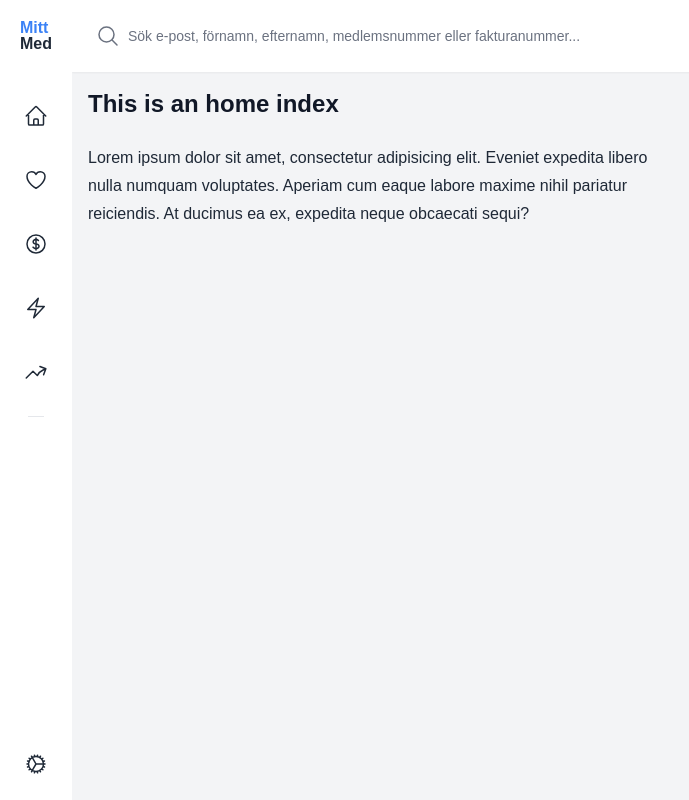
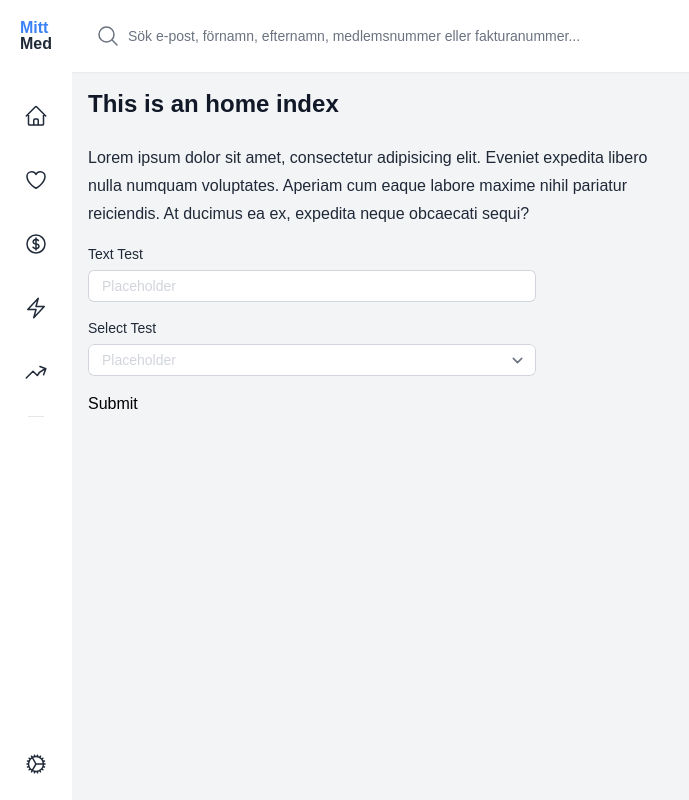
Before and after one commit to dennisfransen/vanga, a Vue app: page / in a window 1280 px wide. Shown: the whole page, without its empty margins (0-689 px from the left). Built offline with nearby package versions, Linux system fonts and the light colour scheme; a web font is replaced by a local one.

Commit message:
select, input matches figma sketch. select has placeholder color

```diff
--- a/src/components/BaseInput.vue
+++ b/src/components/BaseInput.vue
@@ -1,33 +1,59 @@
 <script setup lang="ts">
+import { computed, useAttrs } from 'vue'
+
+defineOptions({ inheritAttrs: false })
+const attrs = useAttrs()
+const model = defineModel<string>({ required: true })
+
 defineProps<{
 	id: string
 	type: 'text' | 'number' | 'email' | 'password' | 'search' | 'tel' | 'url'
 	label: string
-	required?: boolean
 }>()
+
+const isRequired = computed(() => {
+	return attrs.required === '' || attrs.required === true
+})
 </script>
 
 <template>
 	<div>
 		<label :for="id">
 			<span>{{ label }}</span>
-			<span v-if="required"> * </span>
+			<span v-if="isRequired"> * </span>
 		</label>
-		<div class="mt-2">
-			<input :id="id" :name="id" :type="type" v-bind="$attrs" />
+		<div class="inner">
+			<input :type="type" v-bind="attrs" v-model="model" />
 		</div>
 	</div>
 </template>
 
 <style scoped lang="postcss">
 label {
-	@apply block text-sm font-medium leading-6 text-gray-900;
+	@apply block text-sm text-gray-800;
+}
+
+.inner {
+	@apply mt-1.5;
 }
 
 input {
-	@apply block w-full rounded-md border-0 py-1.5 text-gray-900 shadow-sm;
-	@apply placeholder:text-gray-400  sm:text-sm sm:leading-6;
-	@apply ring-1 ring-inset ring-gray-300;
-	@apply focus:ring-2 focus:ring-inset focus:ring-blue-600;
+	@apply border-none ring-1 ring-inset ring-gray-300;
+	@apply text-sm text-gray-900 placeholder:text-gray-300;
+	@apply focus:ring-2 focus:ring-inset focus:ring-blue-500;
+	@apply block w-full max-w-md rounded-md bg-white px-3.5 py-1.5;
+}
+
+input:disabled,
+input:read-only {
+	@apply bg-gray-200 placeholder:text-gray-400;
+}
+
+input:read-only {
+	@apply focus:ring-1 focus:ring-gray-300;
+}
+
+input:disabled {
+	@apply cursor-not-allowed;
 }
 </style>
--- a/src/components/BaseSelect.vue
+++ b/src/components/BaseSelect.vue
@@ -1,31 +1,35 @@
 <script setup lang="ts">
+import { computed, useAttrs } from 'vue'
+
+defineOptions({ inheritAttrs: false })
+const attrs = useAttrs()
+const model = defineModel<string>({ required: true })
+
 defineProps<{
 	id: string
 	label: string
-	options: []
-	loopKey: string
-	optionKey: string
-	required?: boolean
-	placeholder: string
 }>()
+
+const isRequired = computed(() => {
+	return attrs.required === '' || attrs.required === true
+})
 </script>
 
 <template>
 	<div>
 		<label :for="id">
 			<span>{{ label }}</span>
-			<span> * </span>
+			<span v-if="isRequired"> * </span>
 		</label>
-		<div class="mt-2">
-			<select :id="id" :name="id" :required="required" v-bind="$attrs">
-				<option :value="null">{{ placeholder }}</option>
-				<option
-					v-for="(option, index) in options"
-					:key="option[loopKey]"
-					:value="options[index]"
-				>
-					{{ option[optionKey] }}
-				</option>
+		<div class="inner">
+			<select
+				v-bind="attrs"
+				v-model="model"
+				:class="model === '' ? 'text-gray-300' : 'text-gray-800'"
+			>
+				<option value="" :disabled="isRequired" selected>{{ attrs.placeholder }}</option>
+				<option value="option-1">Option 1</option>
+				<option value="option-2">Option 2</option>
 			</select>
 		</div>
 	</div>
@@ -33,13 +37,29 @@ defineProps<{
 
 <style scoped lang="postcss">
 label {
-	@apply block text-sm font-medium leading-6 text-gray-900;
+	@apply block text-sm text-gray-800;
+}
+
+.inner {
+	@apply mt-1.5;
 }
 
 select {
-	@apply block w-full rounded-md border-0 py-1.5 text-gray-900 shadow-sm;
-	@apply ring-1 ring-inset ring-gray-300;
-	@apply focus:ring-2 focus:ring-inset focus:ring-blue-600;
-	@apply sm:text-sm sm:leading-6;
+	@apply text-sm placeholder:text-gray-300;
+	@apply border-0 ring-1 ring-inset ring-gray-300;
+	@apply focus:ring-2 focus:ring-inset focus:ring-blue-500;
+	@apply block w-full max-w-md rounded-md bg-white px-3.5 py-1.5;
+}
+
+select:disabled {
+	@apply cursor-not-allowed bg-gray-200 text-gray-400;
+}
+
+option {
+	@apply text-gray-800;
+}
+
+select:is(:required) option:disabled {
+	@apply hidden;
 }
 </style>
--- a/src/modules/home/views/HomeIndex.vue
+++ b/src/modules/home/views/HomeIndex.vue
@@ -1,5 +1,12 @@
+<script setup lang="ts">
+import { ref } from 'vue'
+
+const textVariable = ref<string>('')
+const selectVariable = ref<string>('')
+</script>
+
 <template>
-	<main class="p-4">
+	<main class="space-y-4">
 		<div class="prose">
 			<h2>This is an home index</h2>
 			<p>
@@ -8,5 +15,26 @@
 				At ducimus ea ex, expedita neque obcaecati sequi?
 			</p>
 		</div>
+
+		<form>
+			<div class="space-y-4">
+				<BaseInput
+					id="text-test"
+					label="Text Test"
+					type="text"
+					v-model="textVariable"
+					placeholder="Placeholder"
+				/>
+
+				<BaseSelect
+					id="select-test"
+					label="Select Test"
+					v-model="selectVariable"
+					placeholder="Placeholder"
+				/>
+
+				<button type="submit">Submit</button>
+			</div>
+		</form>
 	</main>
 </template>
```
